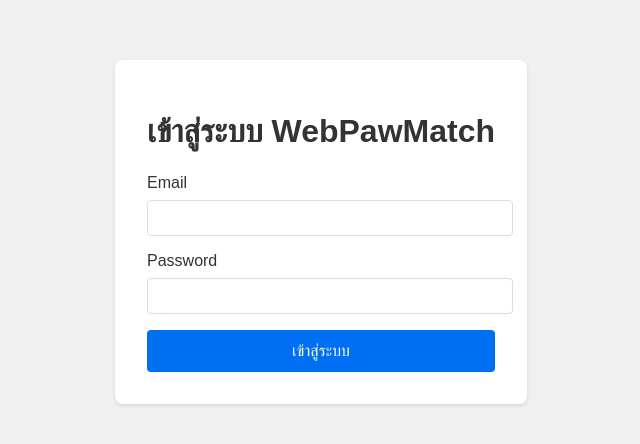
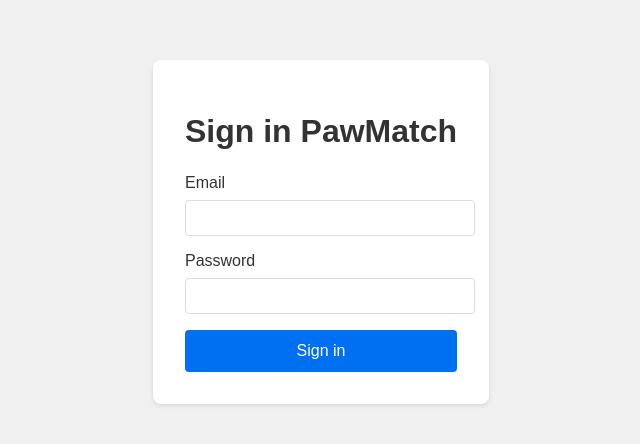
Before and after one commit to tanyapatbks/pawmatch_front, a Next.js app: page /login in a window 1280 px wide. Shown: the part 168-612 px from the top of the page, without its empty margins (319-959 px from the left). Built offline with nearby package versions, Linux system fonts and the light colour scheme.

Commit message:
Pawmatch : change webpawmatch to pawmatch

```diff
--- a/src/app/login/page.js
+++ b/src/app/login/page.js
@@ -15,7 +15,7 @@
   return (
     <div className={styles.container}>
       <form className={styles.form} onSubmit={handleSubmit}>
-        <h1 className={styles.title}>เข้าสู่ระบบ WebPawMatch</h1>
+        <h1 className={styles.title}>Sign in PawMatch</h1>
         <div className={styles.inputGroup}>
           <label htmlFor="email">Email</label>
           <input
@@ -36,7 +36,7 @@
             required
           />
         </div>
-        <button type="submit" className={styles.button}>เข้าสู่ระบบ</button>
+        <button type="submit" className={styles.button}>Sign in</button>
       </form>
     </div>
   );
--- a/src/app/page.js
+++ b/src/app/page.js
@@ -3,7 +3,7 @@
 export default function Home() {
   return (
     <main>
-      <h1>Welcome to WebPawMatch</h1>
+      <h1>Welcome to PawMatch</h1>
       <p>This is the home page.</p>
       <div>
         <Link href="/login">
```
